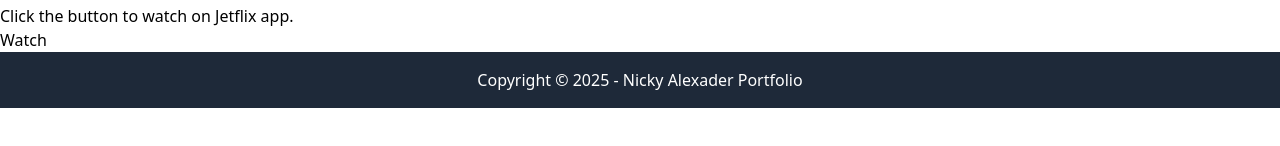
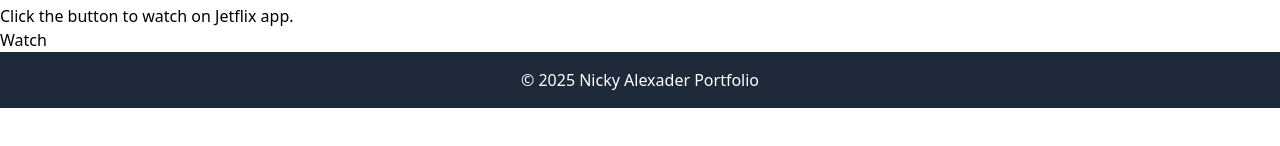
Before and after one commit to PurAlex/Portfolio-Nicky, a React (Vite) app in the folder portfolio-nicky/: page / in a window 1280 px wide. Shown: the part 392-538 px from the top of the page. Built offline with nearby package versions, Linux system fonts and the light colour scheme.

Commit message:
Removed unncessary classes on Footer

```diff
--- a/portfolio-nicky/src/components/Footer.jsx
+++ b/portfolio-nicky/src/components/Footer.jsx
@@ -1,9 +1,9 @@
 function Footer() {
   return (
-    <footer className=" footer bg-gray-800 text-base-content p-4 mt-auto flex flex-col items-center">
+    <footer className=" bg-gray-800 p-4 flex flex-col items-center">
       <aside>
         <p className="text-white">
-          Copyright © {new Date().getFullYear()} - Nicky Alexader Portfolio
+          © {new Date().getFullYear()} Nicky Alexader Portfolio
         </p>
       </aside>
     </footer>
```
